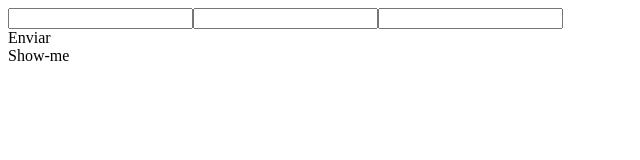
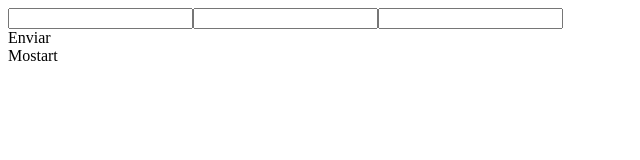
Before and after one commit to Davi-Serrano/Clubes-Full-Stack, a React (Create React App) app in the folder frontend/: page / in a window 1280 px wide. Shown: the top 160 px of the page, without its empty margins (0-640 px from the left). Built offline with nearby package versions, Linux system fonts and the light colour scheme.

Commit message:
pages criada

```diff
--- a/frontend/src/App.js
+++ b/frontend/src/App.js
@@ -1,52 +1,24 @@
 import { useState } from "react"
 import axios from "axios"
 
+import  Postagem from "./pages/postagem"
+
 function App() {
   const [times, setTimes] = useState([])
-  const [ nome, setNome ] =useState("")
-  const [ imagem, setImagem ] =useState("")
-  const [ nascimento, setNascimento ] =useState("")
 
 
-
-
-  function postTime(){
-      axios.post("http://localhost:8000/info", {
-        nome: nome,
-        imagem: imagem,
-        nascimento: nascimento,
-      }).then( ()=>{
-        console.log("sucesso")
-      }).catch ( (err) =>{
-        console.log(err)
-      })
-}
-
-async function showTime(){
-  await axios.get("http://localhost:8000/show").then( res => {
-    setTimes( res.data)
-    console.log(times[0].nome)
-  })
-}
+  async function showTime() {
+    await axios.get("http://localhost:8000/show").then(res => {
+      setTimes(res.data)
+      console.log(times[0].nome)
+    })
+  }
 
 
   return (
-    <div className="App">
-      <form>
-
-      <input onChange={e => setNome(e.target.value)}/>
-      <input onChange={e => setImagem(e.target.value)}/>
-      <input onChange={e => setNascimento(e.target.value)}/>
-
-
-      <div onClick={postTime}>Enviar</div>
-
-
-      </form>
-
-      <div onClick={showTime}>Show-me</div>
-
-
+     <div className = "App" >
+       <Postagem />
+        <div onClick = {showTime}> Mostart </div>
 
     </div>
   );
--- /dev/null
+++ b/frontend/src/pages/postagem.js
@@ -0,0 +1,33 @@
+import { useState } from 'react'
+import axios from "axios"
+
+export default function Postagem() {
+    const [nome, setNome] = useState("")
+    const [imagem, setImagem] = useState("")
+    const [nascimento, setNascimento] = useState("")
+
+
+    function postTime() {
+        axios.post("http://localhost:8000/info", {
+            nome: nome,
+            imagem: imagem,
+            nascimento: nascimento,
+        }).then(() => {
+            console.log("sucesso")
+        }).catch((err) => {
+            console.log(err)
+        })
+    }
+    return (
+        <div>
+              <form>
+                    <input onChange={e => setNome(e.target.value)}/>
+                    <input onChange={e => setImagem(e.target.value)}/>
+                    <input onChange={e => setNascimento(e.target.value)}/>
+
+                    <div onClick={postTime}>Enviar</div>
+
+              </form>
+        </div>
+    )
+}
```
